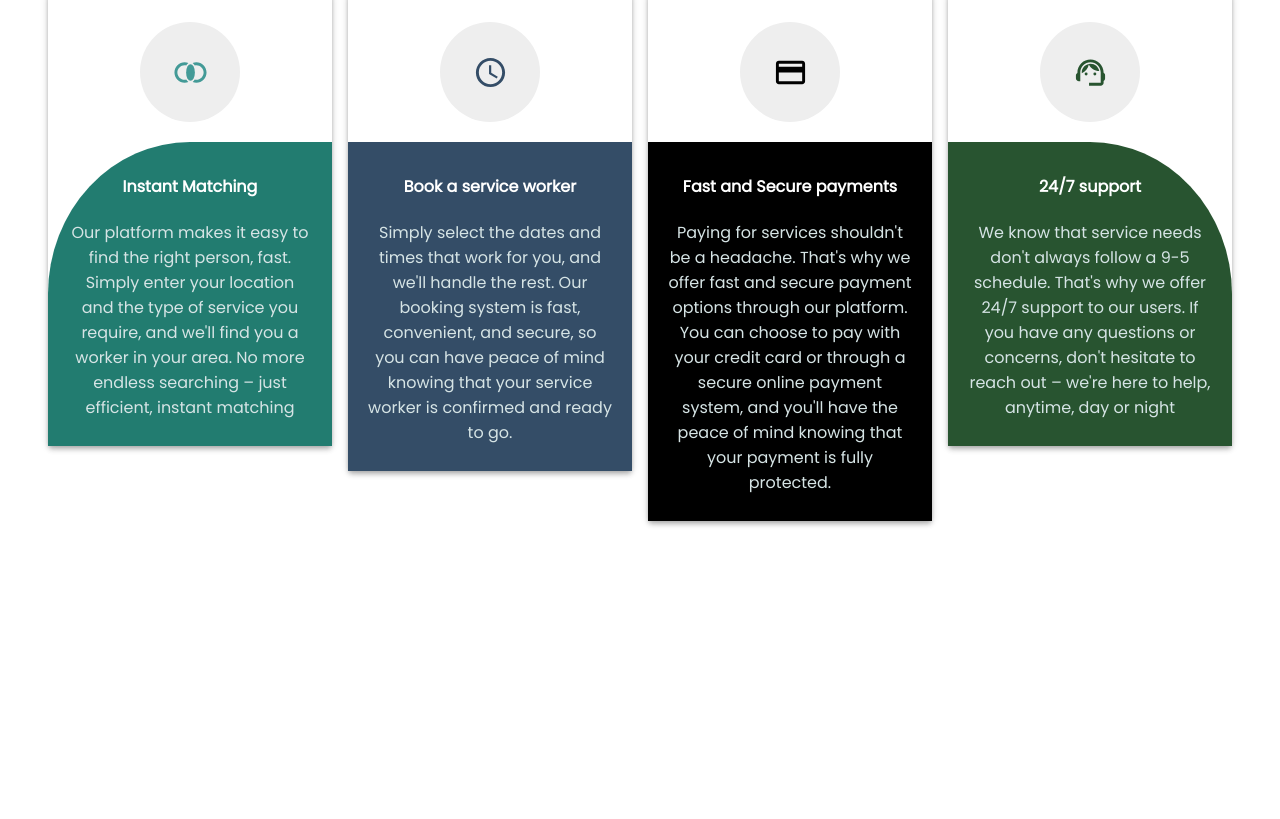
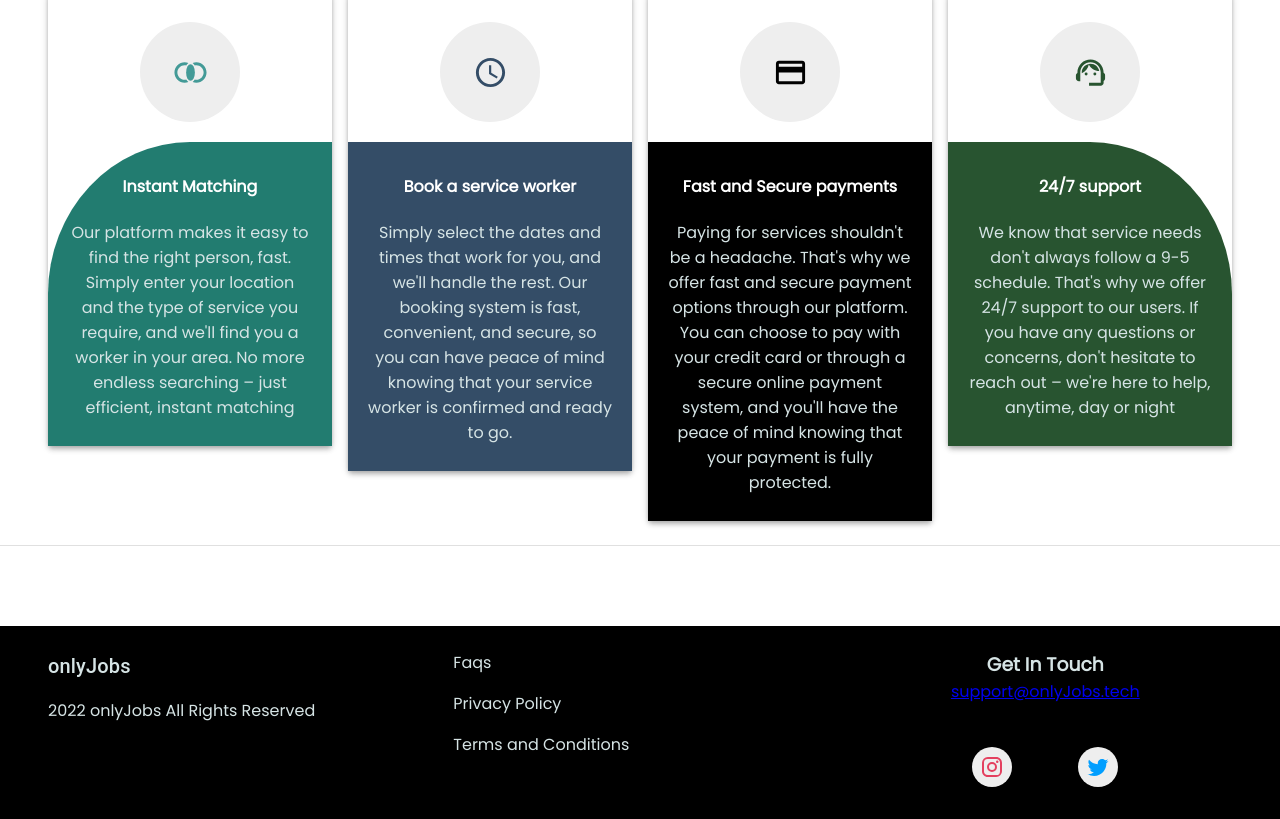
Before and after one commit to muhammadkeyton/onlyjobs, a Next.js app: page / in a window 1280 px wide. Shown: the part 721-1540 px from the top of the page. Before the commit the page ends 1266 px from the top, so only its background shows below. Built offline with nearby package versions, Linux system fonts and the light colour scheme.

Commit message:
complete footer and smooth scroll functionality

```diff
--- /dev/null
+++ b/components/landingPage/footer.tsx
@@ -0,0 +1,72 @@
+
+import Grid from '@mui/material/Grid';
+import Typography from '@mui/material/Typography';
+import InstagramIcon from '@mui/icons-material/Instagram';
+import TwitterIcon from '@mui/icons-material/Twitter';
+import IconButton from '@mui/material/IconButton';
+
+//css for this component
+import landingPageCss from "../../styles/landingPage.module.css";
+
+import { Ubuntu } from '@next/font/google'
+
+const ubuntu = Ubuntu({
+    weight: '700',
+    style: ['normal', 'italic'],
+    subsets: ['latin'],
+})
+
+export default function Footer (){
+    const currentYear = new Date().getFullYear();
+    return(
+        <div  className={landingPageCss.footer}>
+
+            <Grid container spacing={4}>
+                <Grid item xs={6} sm={4} md={4} lg={4} xl={4}>
+                    <Typography className={ubuntu.className} variant="h6">
+                     onlyJobs
+                    </Typography>
+                    <p>{currentYear} onlyJobs All Rights Reserved</p>
+                </Grid>
+
+                <Grid item xs={6} sm={4} md={4} lg={4} xl={4}>
+                    <p className={landingPageCss.more}>Faqs</p>
+                    <p className={landingPageCss.more}>Privacy Policy</p>
+                    <p className={landingPageCss.more}>Terms and Conditions</p>
+                </Grid>
+
+                <Grid item xs={12} sm={4} md={4} lg={4} xl={4}>
+
+                        <div style={{textAlign:"center"}}>
+                            <h3 style={{margin:"0"}}>Get In Touch</h3>
+                            <a href="#">support@onlyJobs.tech</a>
+                        </div>
+
+
+                        <div id="contact" className={landingPageCss.socialIcons}>
+                           <IconButton>
+                            <div className={landingPageCss.icons} style={{marginRight:"50px"}}>
+                            <InstagramIcon sx={{color:"#E4405F"}} ></InstagramIcon>
+                            </div>
+                            </IconButton>
+
+                            <IconButton>
+                            <div className={landingPageCss.icons}>
+                            <TwitterIcon sx={{color:"#009EFF"}} ></TwitterIcon>
+                            </div>
+                            </IconButton>
+
+                        </div>
+
+                </Grid>
+
+
+
+            </Grid>
+
+
+
+
+        </div>
+    )
+}
--- a/components/landingPage/navBar.tsx
+++ b/components/landingPage/navBar.tsx
@@ -26,8 +26,9 @@ import { Poppins,Ubuntu} from '@next/font/google'
 import landingPageCss from "../../styles/landingPage.module.css";
 
 
+import scrollTo  from 'scroll-to-element';
 
-import { useRouter } from 'next/router'
+
 
 const poppins = Poppins({
   weight: '400',
@@ -45,26 +46,17 @@ const ubuntu = Ubuntu({
 
 
 const drawerWidth = 280;
-const navItems = ['Home', 'Services', 'Careers'];
+const navItems = ['home', 'services','contact'];
 
 export default function DrawerAppBar() {
 
   const [mobileOpen, setMobileOpen] = useState(false);
-  const router = useRouter();
+
 
   const handleDrawerToggle = () => {
     setMobileOpen(!mobileOpen);
   };
 
-
-  //scrolling not working next issue to work on
-  function scrollToServices() {
-    router.push('/services');
-    window.scrollTo({
-      top: document.getElementById('services')!.offsetTop,
-      behavior: 'smooth'
-    });
-  }
 
   const drawer = (
 
@@ -76,10 +68,11 @@ export default function DrawerAppBar() {
       <Divider />
       <List>
         {navItems.map((item) => (
-          <ListItem key={item} disablePadding>
-            <ListItemButton  sx={{ textAlign: 'center' }}>
-              <ListItemText className={poppins.className} disableTypography primary={item} />
-            </ListItemButton>
+          <ListItem  key={item} disablePadding>
+              <ListItemButton onClick={(): void => scrollTo(`#${item}`)} component="a"   sx={{ textAlign: 'center' }}>
+                <ListItemText className={poppins.className} disableTypography primary={item} />
+              </ListItemButton>
+
           </ListItem>
         ))}
       </List>
@@ -96,7 +89,7 @@ export default function DrawerAppBar() {
 
   return (
 
-    <Box>
+    <div id="home">
 
       <AppBar component="nav" color="inherit"  className={landingPageCss.appbar}>
 
@@ -123,9 +116,11 @@ export default function DrawerAppBar() {
           </IconButton>
           <Box  sx={{ display: { xs:'none',sm:'none',md: 'none', lg: 'block' } }}>
             {navItems.map((item) => (
-              <Button className={poppins.className} key={item} sx={{ color: 'black',paddingX:4,textTransform:"none" }}>
-                {item}
-              </Button>
+
+                <Button onClick={(): void => scrollTo(`#${item}`)} component="a" className={poppins.className} key={item} sx={{ color: 'black',paddingX:4,textTransform:"none" }}>
+                  {item}
+                </Button>
+
             ))}
           </Box>
 
@@ -159,7 +154,7 @@ export default function DrawerAppBar() {
       </Box>
 
 
-    </Box>
+    </div>
 
   );
 }
--- a/package.json
+++ b/package.json
@@ -22,6 +22,10 @@
     "next": "13.0.6",
     "react": "18.2.0",
     "react-dom": "18.2.0",
+    "scroll-to-element": "^2.0.3",
     "typescript": "4.9.3"
+  },
+  "devDependencies": {
+    "@types/scroll-to-element": "^2.0.2"
   }
 }
--- a/pages/index.tsx
+++ b/pages/index.tsx
@@ -7,6 +7,7 @@ import Head from 'next/head';
 import NavBar from "../components/landingPage/navBar";
 import HeroSection from "../components/landingPage/hero"
 import Services from '../components/landingPage/services';
+import Footer from '../components/landingPage/footer';
 
 // material ui
 import Divider from '@mui/material/Divider';
@@ -45,6 +46,10 @@ export default function LandingPage(){
 
       <Services />
 
+      <Divider/>
+
+      <Footer />
+
     </div>
   )
 }
--- a/styles/landingPage.module.css
+++ b/styles/landingPage.module.css
@@ -92,3 +92,37 @@
     color:#fff;
 
 }
+
+
+/* footer section */
+
+.footer{
+    background-color:#000000;
+    color:#D6E4E5;
+    margin-top:5rem ;
+    padding:1.5rem 3rem;
+    align-items: center;
+
+}
+
+.more{
+    margin-top:0;
+    cursor:pointer;
+}
+
+.socialIcons{
+    display: flex;
+    margin-top:35px;
+    justify-content: center;
+}
+
+.icons{
+  width: 40px;
+  height: 40px;
+  border-radius: 50%;
+  background-color: #EEEEEE;
+  display: flex;
+  align-items: center;
+  justify-content: center;
+  cursor: pointer;
+}
--- a/tsconfig.json
+++ b/tsconfig.json
@@ -13,7 +13,8 @@
     "resolveJsonModule": true,
     "isolatedModules": true,
     "jsx": "preserve",
-    "incremental": true
+    "incremental": true,
+
   },
   "include": ["next-env.d.ts", "**/*.ts", "**/*.tsx", "pages/index.js"],
   "exclude": ["node_modules"]
```
Also changed, not shown: 1 other file (tests, documents, lock files or other folders).
